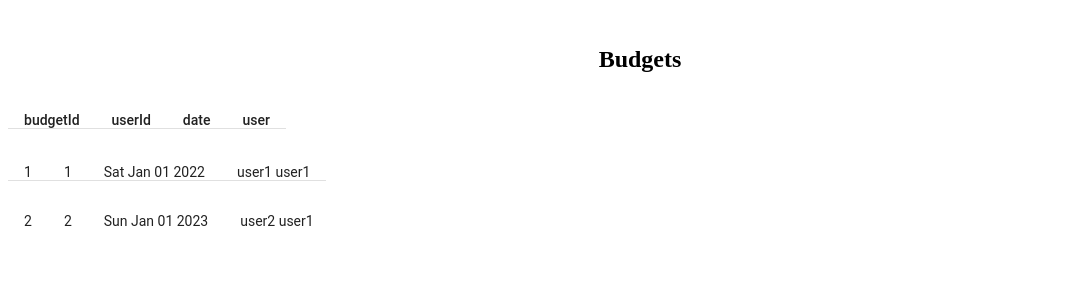
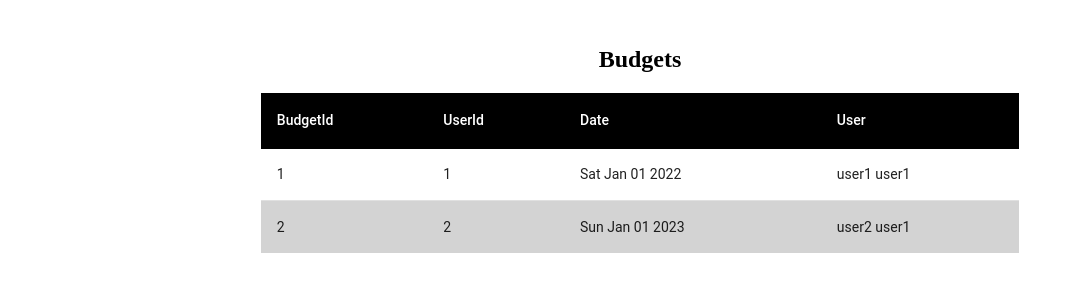
Before and after one commit to spennington45/BudgetWebApp, an Angular app in the folder budgetwebapp.client/: page / in a window 1280 px wide. Shown: the top 300 px of the page, without its empty margins (0-1074 px from the left). Built offline with nearby package versions, Linux system fonts and the light colour scheme; what ng2-charts would draw is missing.

Commit message:
style is better and routing working

```diff
--- a/budgetwebapp.client/src/app/app.component.html
+++ b/budgetwebapp.client/src/app/app.component.html
@@ -1 +1 @@
-<app-home></app-home>
+<router-outlet></router-outlet>
--- a/budgetwebapp.client/src/app/components/budget-line-items/budget-line-items.component.css
+++ b/budgetwebapp.client/src/app/components/budget-line-items/budget-line-items.component.css
@@ -0,0 +1,23 @@
+tr:nth-child(2n) {
+  background-color: lightgray;
+}
+
+th {
+  background-color: black !important;
+  color: white
+}
+
+.pie-chart-div {
+  padding: 0;
+  margin: auto;
+  display: block;
+  width: 800px;
+  width: 500px;
+  height: auto;
+}
+
+table {
+  width: 100%;
+  padding-right: 20%;
+  padding-left: 20%;
+}
--- a/budgetwebapp.client/src/app/components/budget-line-items/budget-line-items.component.html
+++ b/budgetwebapp.client/src/app/components/budget-line-items/budget-line-items.component.html
@@ -1,13 +1,28 @@
 <div>
   <div>
     <h3>Pie Chart</h3>
-    <div style="width: 500px; height: 500px;">
+    <div class="pie-chart-div">
       <canvas baseChart [data]="pieChartData" [labels]="pieChartLabels" [type]="pieChartType"></canvas>
     </div>
   </div>
 
   <h3>Budget Line Items</h3>
   <table mat-table [dataSource]="budgetLineItems">
+    <ng-container matColumnDef="bugetLineItemId">
+      <th mat-header-cell *matHeaderCellDef> bugetLineItemId </th>
+      <td mat-cell *matCellDef="let lineItem"> {{lineItem.bugetLineItemId}} </td>
+    </ng-container>
+
+    <ng-container matColumnDef="catigory">
+      <th mat-header-cell *matHeaderCellDef> catigory </th>
+      <td mat-cell *matCellDef="let lineItem"> {{lineItem.category.categoryName}} </td>
+    </ng-container>
+
+    <ng-container matColumnDef="value">
+      <th mat-header-cell *matHeaderCellDef> value </th>
+      <td mat-cell *matCellDef="let lineItem"> {{lineItem.value}} </td>
+    </ng-container>
+
     <tr mat-header-row *matHeaderRowDef="displayedColumns"></tr>
     <tr mat-row *matRowDef="let row; columns: displayedColumns"></tr>
   </table>
--- a/budgetwebapp.client/src/app/components/budget-line-items/budget-line-items.component.ts
+++ b/budgetwebapp.client/src/app/components/budget-line-items/budget-line-items.component.ts
@@ -9,9 +9,9 @@ import { ChartData, ChartType } from 'chart.js';
 })
 export class BudgetLineItemsComponent {
   @Input() budgetId: string = "";
-  budgetLineItems: BudgetLineItems[] = []; // Replace with actual data
-  categories: Category[] = []; // Replace with actual data
-  displayedColumns: string[] = ['budgetId', 'userId', 'displayDate', 'user'];
+  budgetLineItems: BudgetLineItems[] = [];
+  categories: Category[] = [];
+  displayedColumns: string[] = ['bugetLineItemId', 'catigory', 'value'];
   // Pie chart data
   pieChartLabels: string[] = [];
   pieChartData: ChartData = { labels: [], datasets: [{ data: [], label: 'Budget Categories' }] };
@@ -23,7 +23,6 @@ export class BudgetLineItemsComponent {
     this.budgetLineItems = [
       { bugetLineItemId: '1', catigoryId: '1', value: '100', budgetId: '1', category: { categoryId: '1', categoryName: 'Category A' } },
       { bugetLineItemId: '2', catigoryId: '2', value: '150', budgetId: '1', category: { categoryId: '2', categoryName: 'Category B' } },
-      // Add more line items as needed
     ];
 
     this.categories = [
--- a/budgetwebapp.client/src/app/components/home/home.component.css
+++ b/budgetwebapp.client/src/app/components/home/home.component.css
@@ -0,0 +1,38 @@
+.mat-table-budget {
+  width: 100%;
+  display: flex;
+  justify-content: center;
+  align-items: center;
+}
+
+table {
+  width: 100%;
+  padding-right: 20%;
+  padding-left: 20%;
+}
+
+th {
+  background-color: black !important;
+  color: white
+}
+
+table.th {
+  width: 100%;
+  display: flex;
+}
+
+table.td {
+  width: 100%;
+  display: flex;
+  justify-content: center;
+  align-items: center;
+}
+
+tr:hover {
+  background-color: lightgreen !important;
+  cursor: pointer;
+}
+
+tr:nth-child(2n) {
+  background-color: lightgray;
+}
--- a/budgetwebapp.client/src/app/components/home/home.component.html
+++ b/budgetwebapp.client/src/app/components/home/home.component.html
@@ -1,26 +1,28 @@
 <h2>Budgets</h2>
 
-<mat-table [dataSource]="dataSource" class="mat-table d-flex align-center">
+<div class="mat-table-budget">
+  <table mat-table [dataSource]="dataSource" class="mat-table">
     <ng-container matColumnDef="budgetId">
-    <th mat-header-cell *matHeaderCellDef> budgetId </th>
+      <th mat-header-cell *matHeaderCellDef> BudgetId </th>
       <td mat-cell *matCellDef="let budget"> {{budget.budgetId}} </td>
     </ng-container>
 
     <ng-container matColumnDef="userId">
-    <th mat-header-cell *matHeaderCellDef> userId </th>
+      <th mat-header-cell *matHeaderCellDef> UserId </th>
       <td mat-cell *matCellDef="let budget"> {{budget.userId}} </td>
     </ng-container>
 
     <ng-container matColumnDef="date">
-    <th mat-header-cell *matHeaderCellDef> date </th>
+      <th mat-header-cell *matHeaderCellDef> Date </th>
       <td mat-cell *matCellDef="let budget"> {{budget.date.toDateString()}} </td>
     </ng-container>
 
     <ng-container matColumnDef="user">
-    <th mat-header-cell *matHeaderCellDef> user </th>
+      <th mat-header-cell *matHeaderCellDef> User </th>
       <td mat-cell *matCellDef="let budget"> {{budget.user.firstName}} {{budget.user.lastName}} </td>
     </ng-container>
 
-  <mat-header-row *matHeaderRowDef="displayedColumns" />
-  <mat-row *matRowDef="let row; columns: displayedColumns" (click)="navigateToBudgetDetails(row)" />
-</mat-table>
+    <tr mat-header-row *matHeaderRowDef="displayedColumns"></tr>
+    <tr mat-row *matRowDef="let row; columns: displayedColumns" (click)="navigateToBudgetDetails(row)"></tr>
+  </table>
+</div>
--- a/budgetwebapp.client/src/app/components/home/home.component.ts
+++ b/budgetwebapp.client/src/app/components/home/home.component.ts
@@ -1,6 +1,5 @@
 import { Component, OnInit, ViewChild } from '@angular/core';
 import { MatSort } from '@angular/material/sort';
-import { MatTableModule } from '@angular/material/table';
 import { Budget } from '../../models';
 
 import { Router } from '@angular/router';
```
Also changed, not shown: budgetwebapp.client/src/app/app.component.css (line endings or trailing spaces). Lines whose indentation alone changed are shown as unchanged.
